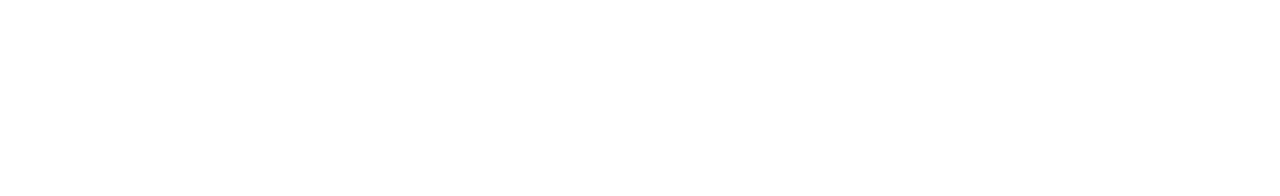
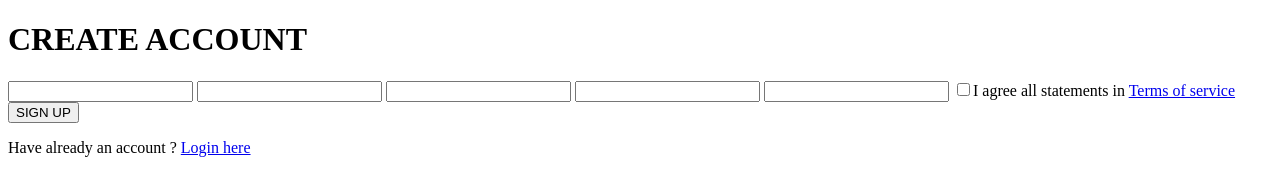
Before and after one commit to MikaZ21/Flower_Shop, a plain HTML site: page index.html in a window 1280 px wide. Drawn offline with Linux system fonts and the light colour scheme.

Commit message:
added h1 and form

```diff
--- a/index.html
+++ b/index.html
@@ -7,6 +7,19 @@
     <title>Flower Shop</title>
 </head>
 <body>
+    <h1>CREATE ACCOUNT</h1>
+
+    <form action="">
+        <input type="text" alt="First Name">
+        <input type="text" alt="Last Name">
+        <input type="text" alt="Email">
+        <input type="text" alt="Password">
+        <input type="text" alt="">
+        <input type="checkbox"><span>I agree all statements in <a href="#" rel="">Terms of service</a></span>
+        <button type="submit">SIGN UP</button>
+
+        <P>Have already an account ? <a href="#">Login here</a></P>
+    </form>
 
 </body>
 </html>
```
